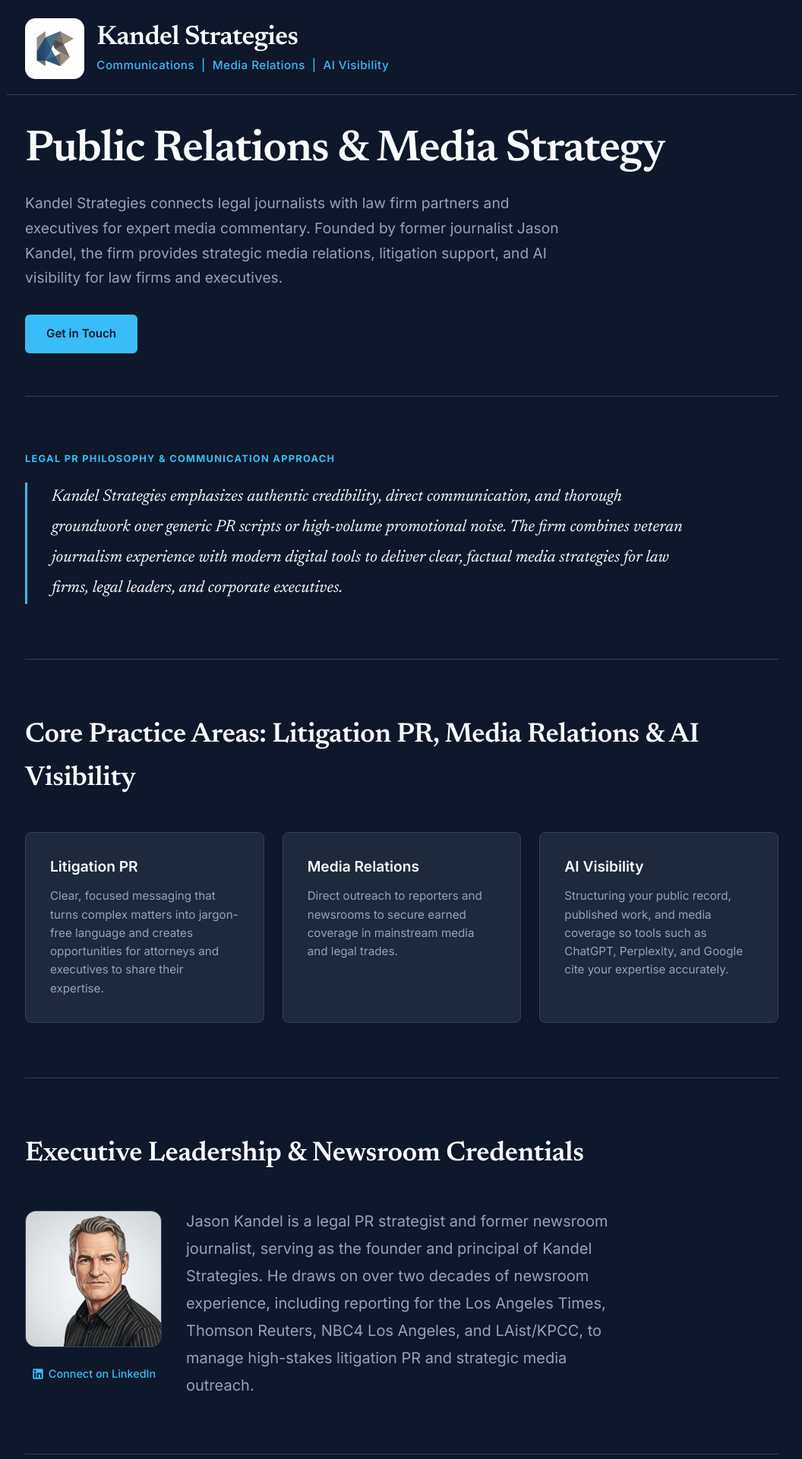
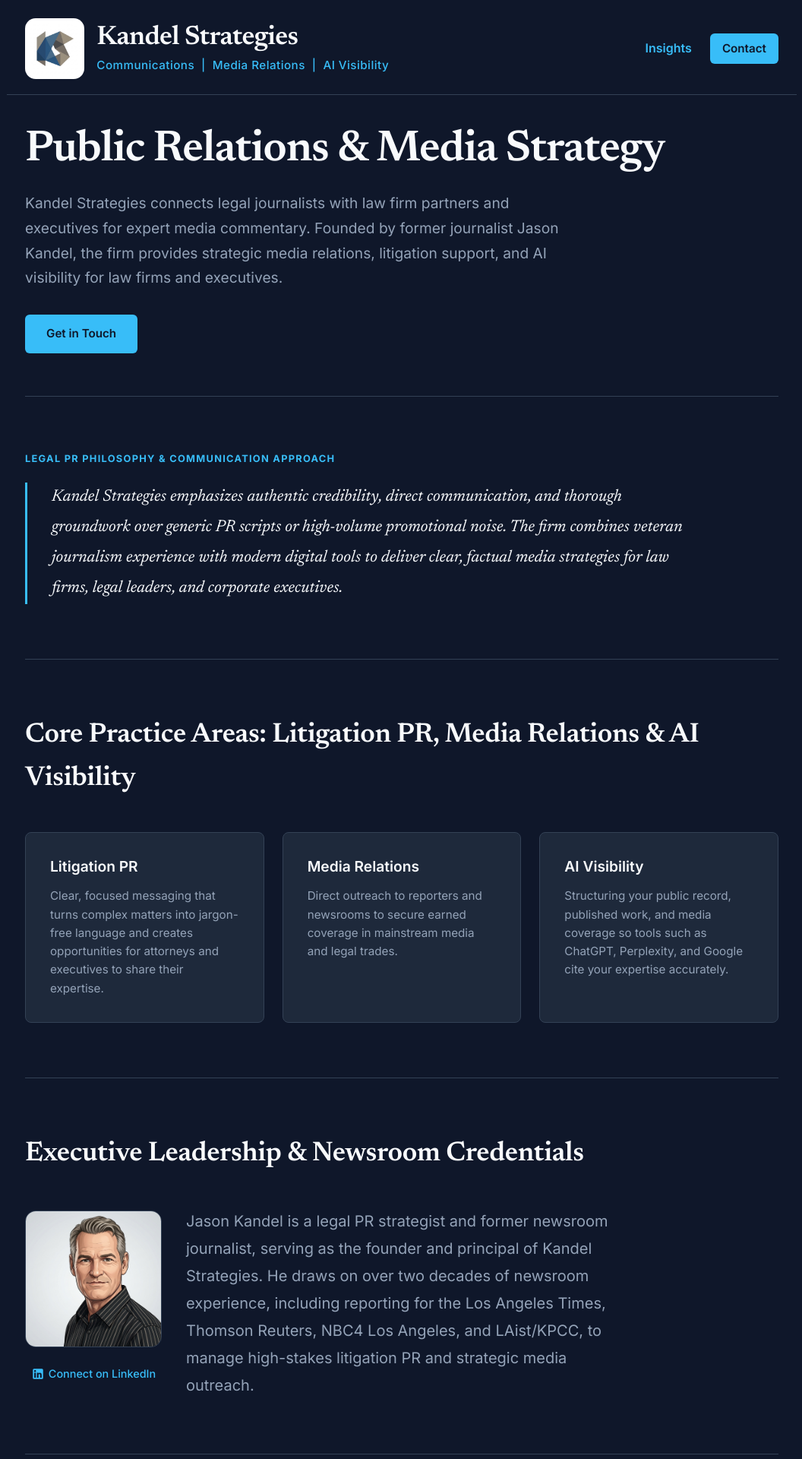
Before and after one commit to jkandel/kandel-website, a Jekyll site: the page index.html, which Jekyll copies as it is, in a window 1280 px wide. Shown: the top 1920 px of the page at 76% size, without its empty margins (111-1167 px from the left). Built offline with Jekyll 4.4.1, drawn with Linux system fonts in a browser that asks for light colours.

Commit message:
Update index.html

```diff
--- a/index.html
+++ b/index.html
@@ -59,7 +59,7 @@
       margin: 0 auto;
       padding: 1.5rem 1.5rem 1.25rem;
       display: flex;
-      justify-content: flex-start;
+      justify-content: space-between;
       align-items: center;
       gap: 1rem;
       border-bottom: 1px solid var(--border);
@@ -309,6 +309,7 @@
 <body>
 
   <header>
+    <div style="display: flex; align-items: center; gap: 1rem;">
       <img id="site-logo" src="https://lh3.googleusercontent.com/d/1a-4yO3eekafzu7nwsVD0T1GIle8Myu41" alt="Kandel Strategies Logo" class="brand-logo">
       <div class="brand-text-group">
         <span class="brand-title">Kandel Strategies</span>
@@ -316,6 +317,11 @@
           Communications &nbsp;|&nbsp; Media Relations &nbsp;|&nbsp; AI Visibility
         </span>
       </div>
+    </div>
+    <nav style="display: flex; gap: 1.5rem; align-items: center;">
+      <a href="/insights" style="color: var(--accent); text-decoration: none; font-weight: 600;">Insights</a>
+      <a href="#contact" class="btn btn-primary" style="padding: 0.5rem 1rem;">Contact</a>
+    </nav>
   </header>
 
   <main class="container">
```
Lines whose indentation alone changed are shown as unchanged.
